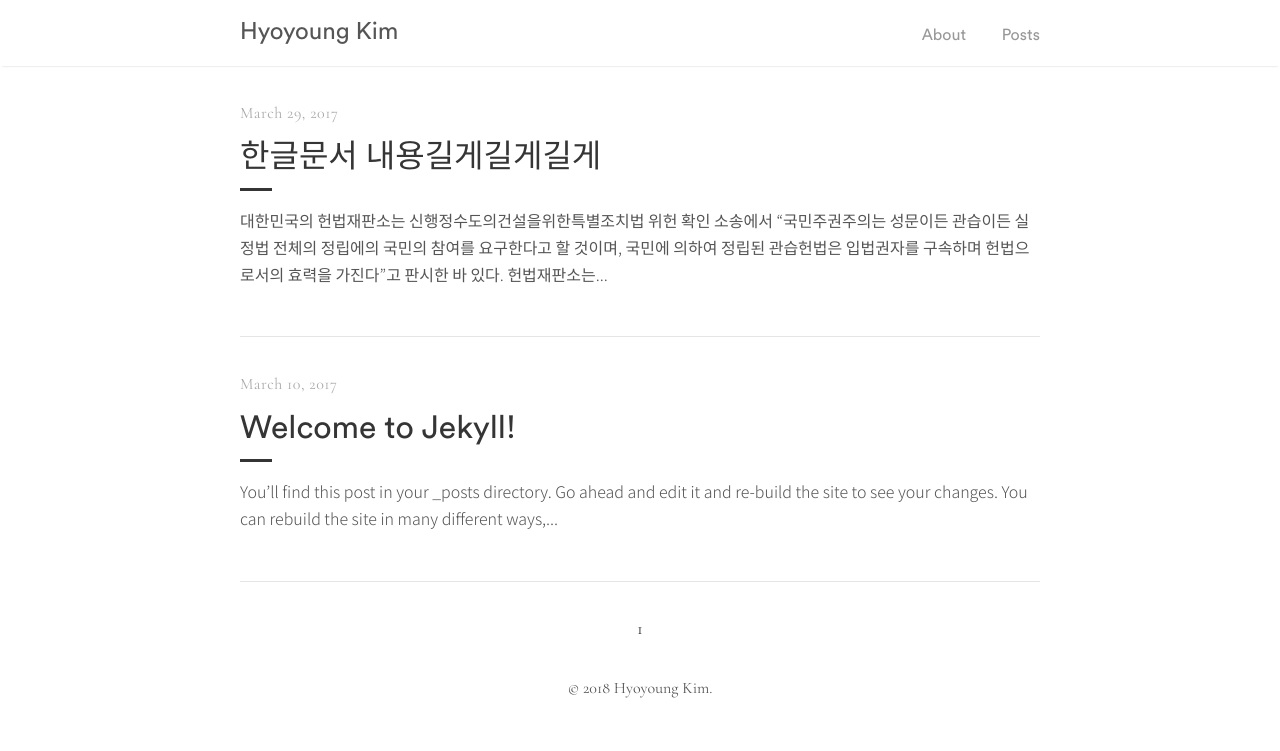
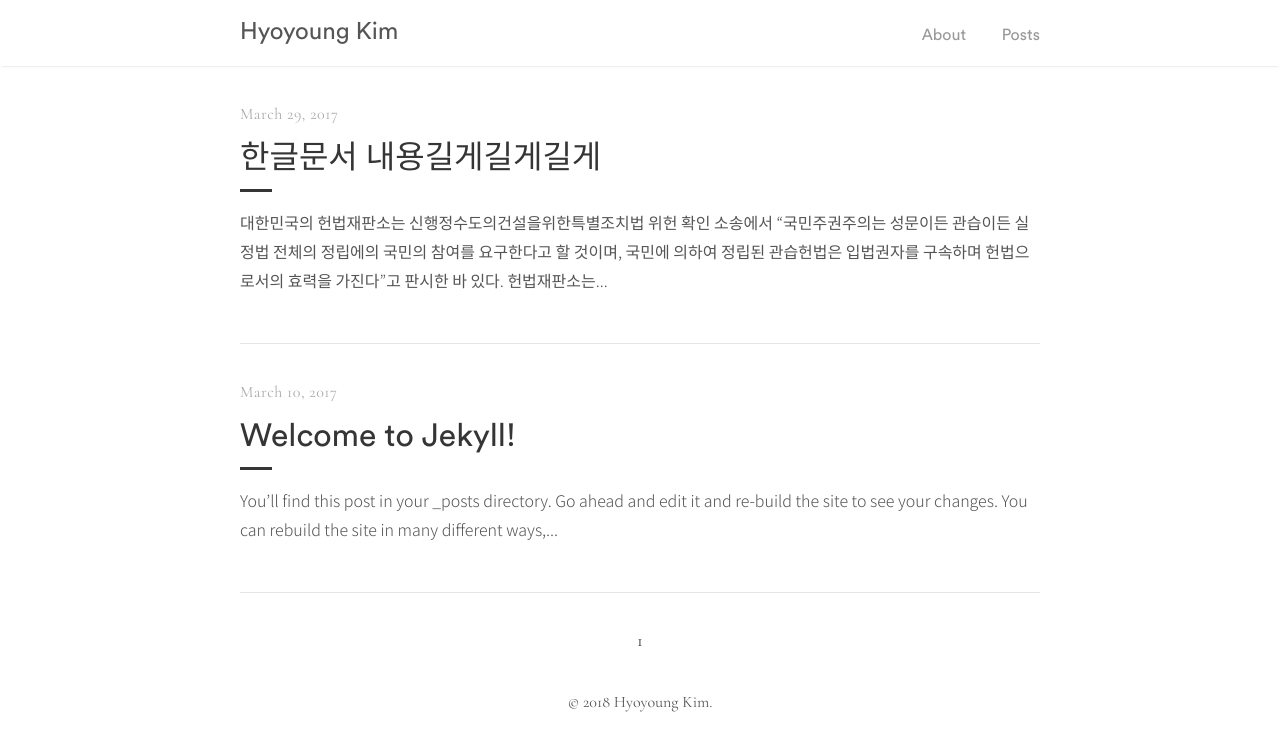
Before and after one commit to hyngkm/hyngkm.github.io, a Jekyll site: the page built from index.html, in a window 1280 px wide. Shown: the top 751 px of the page. Built offline with Jekyll 4.4.1, drawn with Linux system fonts in a browser that asks for light colours; some web fonts are replaced; the list of posts is cut into pages by our own code.

Commit message:
Update _base.scss

```diff
--- a/_sass/tale/_base.scss
+++ b/_sass/tale/_base.scss
@@ -12,7 +12,7 @@ body {
 html {
   font-family: $serif-primary;
   font-size: 16px;
-  line-height: 1.7;
+  line-height: 1.8;
   overflow-y: scroll;
 
   @media (min-width: 600px) {
@@ -21,7 +21,7 @@ html {
 }
 
 body {
-  line-height: 1.7;
+  line-height: 1.8;
   -webkit-text-size-adjust: 100%;
 }
 
```
